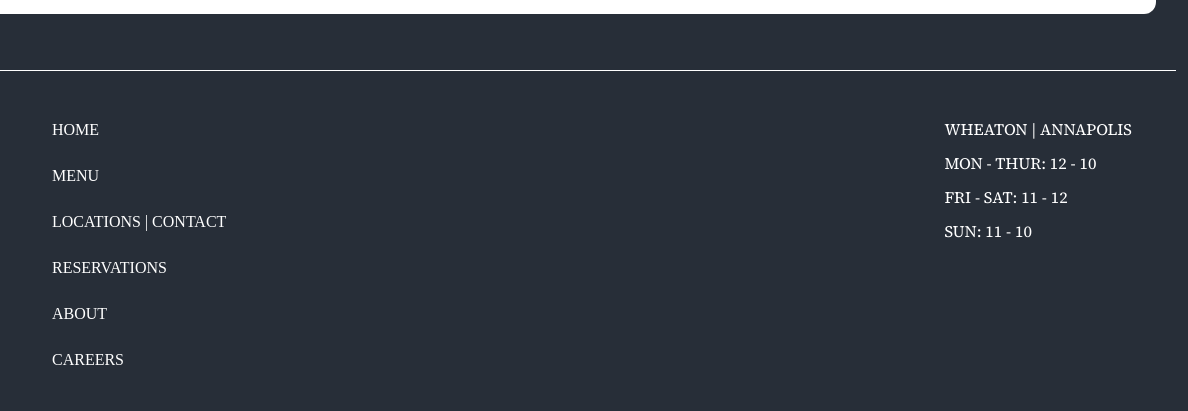
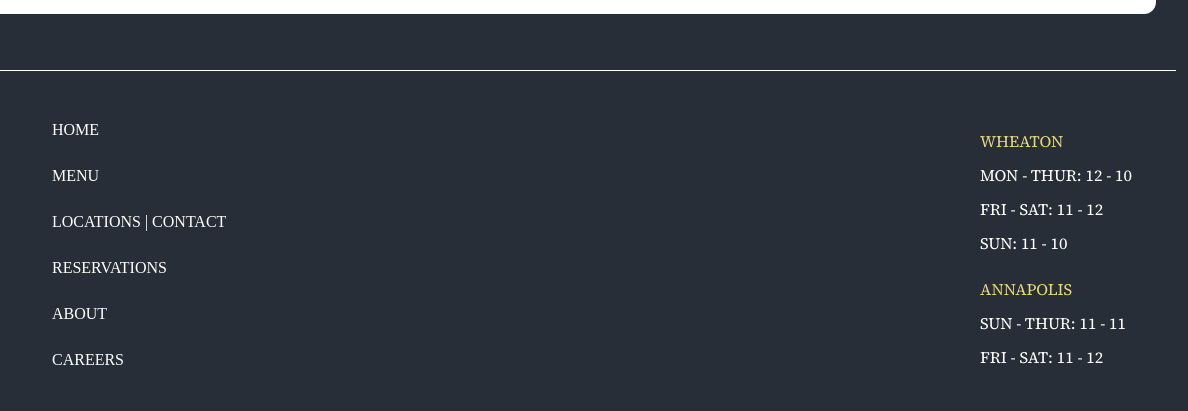
Before and after one commit to Victor-M-Lopez/Korean-BBQ-restaurant, a plain HTML site: page index.html in a window 1280 px wide. Shown: the part 5046-5457 px from the top of the page, 92-1280 px from the left. Drawn offline with Linux system fonts and the light colour scheme; a web font is replaced by a local one.

Commit message:
added new class for restaurant hours

```diff
--- a/index.html
+++ b/index.html
@@ -277,10 +277,13 @@
 					</div>
 
 					<ul class="footer_list--2">
-						<li>WHEATON | ANNAPOLIS</li>
+						<li class="rest">WHEATON</li>
 						<li>MON - THUR: 12 - 10</li>
 						<li>FRI - SAT: 11 - 12</li>
 						<li>SUN: 11 - 10</li>
+						<li class="rest">ANNAPOLIS</li>
+						<li>SUN - THUR: 11 - 11</li>
+						<li>FRI - SAT: 11 - 12</li>
 					</ul>
 				</div>
 			</div>
--- a/style.css
+++ b/style.css
@@ -22,6 +22,11 @@ body::-webkit-scrollbar {
 h1,h2,h3,h4 {
 	font-weight: 800;
 	font-family: "Playfair", serif;
+}
+
+.rest {
+	margin-top: 12px;
+	color: #E5D679;
 }
 
 p,a,span,button, li {
@@ -782,7 +787,7 @@ footer {
 	}
 
 	footer {
-		height: 770px;
+		height: 800px;
 	}
 
 	.location_text-container {
```
